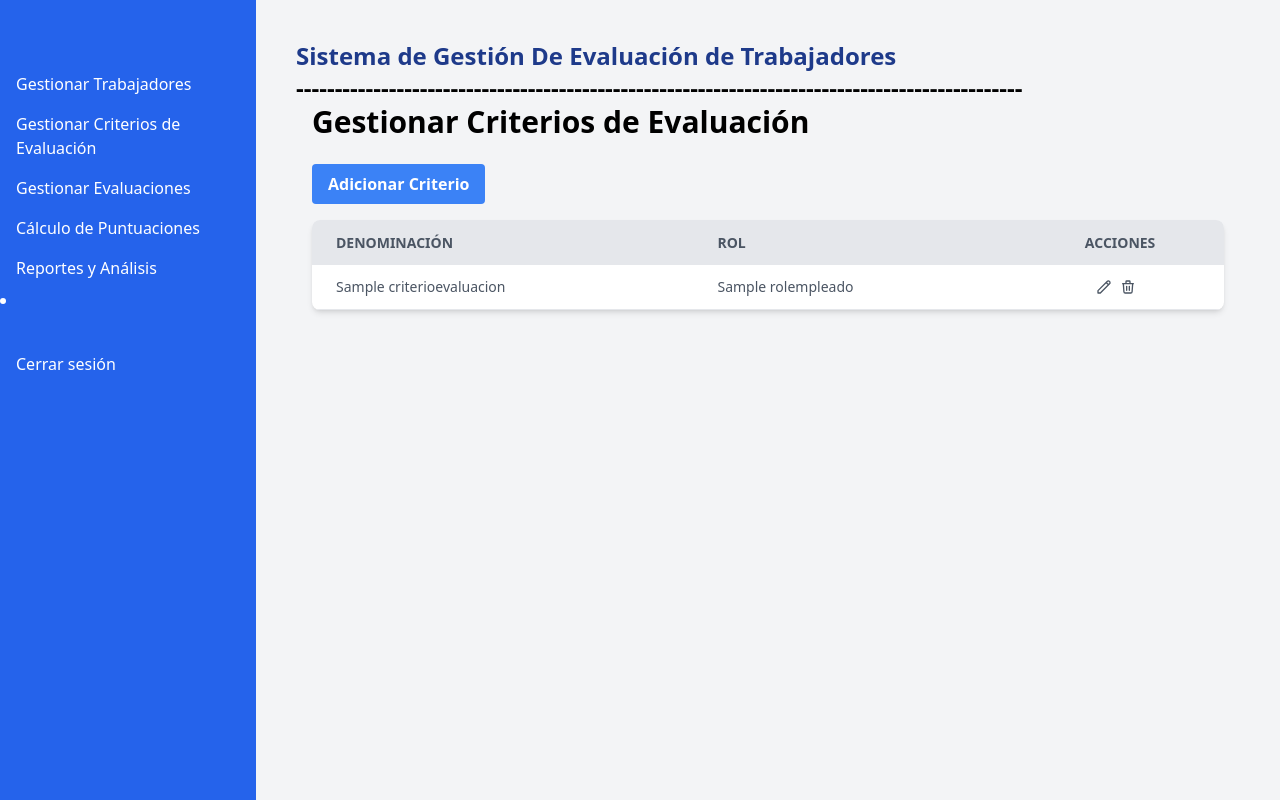
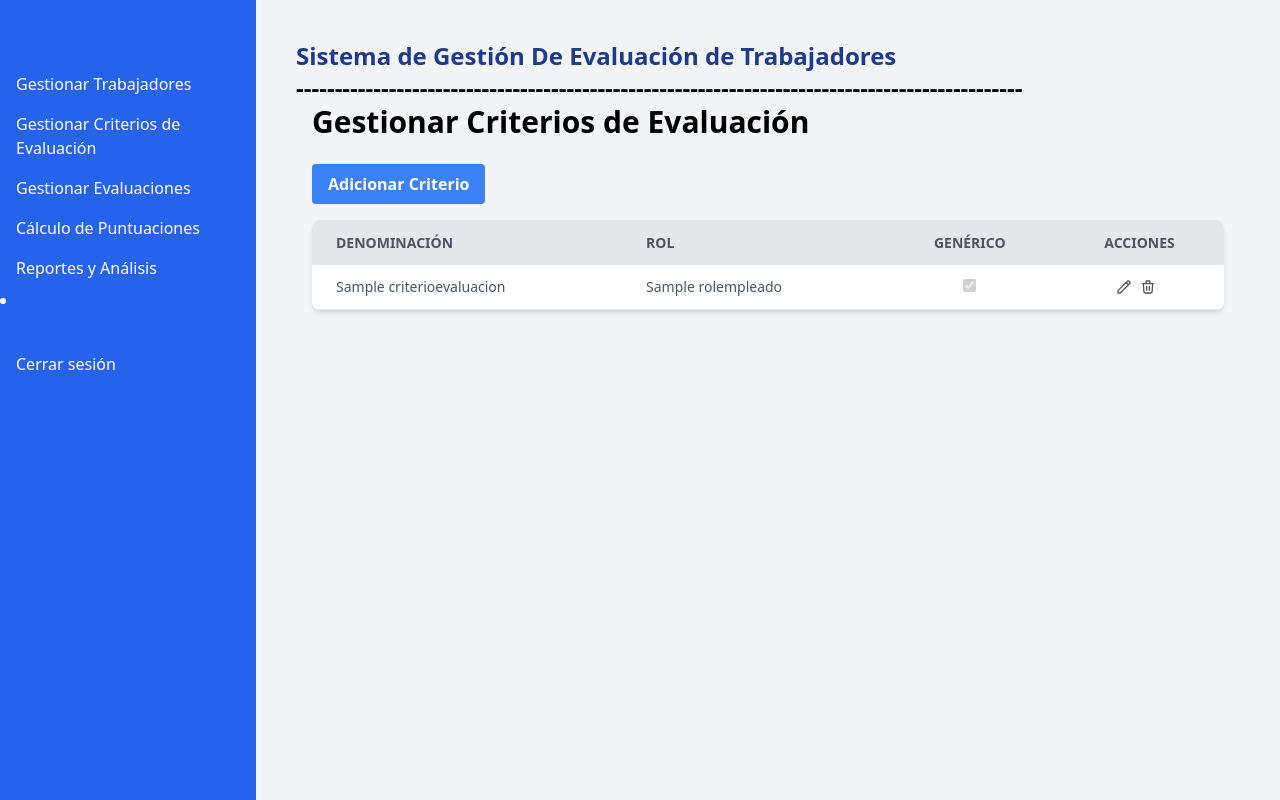
Before and after one commit to tumbarell89/DjangoProyect, a Django app: page /gestionar-criterios-evaluacion/ in a window 1280 px wide. Run offline with Django 5.2, Linux system fonts and the light colour scheme; a user stored in the database is signed in; tables that the repository leaves empty hold one stand-in row (values such as "Sample post"); some libraries are stand-ins or nearby versions.

Commit message:
modificando criterios de evaluacion adicionando para marcar tipo generico

```diff
--- a/empleados/forms.py
+++ b/empleados/forms.py
@@ -30,7 +30,7 @@ class UserEmpleadoForm(forms.ModelForm):
 class CriterioEvaluacionForm(forms.ModelForm):
     class Meta:
         model = CriterioEvaluacion
-        fields = ['denominacion', 'rol']
+        fields = ['denominacion', 'rol', 'generico']
 
 class EvaluacionForm(forms.ModelForm):
     mes_inicial = forms.DateField(widget=forms.DateInput(attrs={'type': 'date'}))
--- a/empleados/models.py
+++ b/empleados/models.py
@@ -28,6 +28,7 @@ class Empleado(models.Model):
 class CriterioEvaluacion(models.Model):
     denominacion = models.CharField(max_length=200)
     rol = models.ForeignKey(RolEmpleado, on_delete=models.CASCADE)
+    generico = models.BooleanField(default=False)
 
     def __str__(self):
         return f"{self.denominacion} - {self.rol}"
--- a/empleados/templates/empleados/gestionar_criterios_evaluacion.html
+++ b/empleados/templates/empleados/gestionar_criterios_evaluacion.html
@@ -15,6 +15,7 @@
                 <tr class="bg-gray-200 text-gray-600 uppercase text-sm leading-normal">
                     <th class="py-3 px-6 text-left">Denominación</th>
                     <th class="py-3 px-6 text-left">Rol</th>
+                    <th class="py-3 px-6 text-center">Genérico</th>
                     <th class="py-3 px-6 text-center">Acciones</th>
                 </tr>
             </thead>
@@ -26,6 +27,9 @@
                     </td>
                     <td class="py-3 px-6 text-left">
                         <span>{{ criterio.rol.denominacion }}</span>
+                    </td>
+                    <td class="py-3 px-6 text-center">
+                        <input type="checkbox" {% if criterio.generico %}checked{% endif %} disabled>
                     </td>
                     <td class="py-3 px-6 text-center">
                         <div class="flex item-center justify-center">
@@ -44,7 +48,7 @@
                 </tr>
                 {% empty %}
                 <tr>
-                    <td colspan="3" class="py-3 px-6 text-center">No hay criterios de evaluación registrados.</td>
+                    <td colspan="4" class="py-3 px-6 text-center">No hay criterios de evaluación registrados.</td>
                 </tr>
                 {% endfor %}
             </tbody>
@@ -73,6 +77,12 @@
                                 <option value="{{ rol.id }}">{{ rol.denominacion }}</option>
                             {% endfor %}
                         </select>
+                    </div>
+                    <div class="mb-4">
+                        <label for="generico" class="inline-flex items-center">
+                            <input type="checkbox" id="generico" name="generico" class="form-checkbox h-5 w-5 text-blue-600">
+                            <span class="ml-2 text-gray-700">Genérico</span>
+                        </label>
                     </div>
                     <div class="items-center px-4 py-3">
                         <button id="btnSaveCriterio" type="button" class="px-4 py-2 bg-blue-500 text-white text-base font-medium rounded-md w-full shadow-sm hover:bg-blue-700 focus:outline-none focus:ring-2 focus:ring-blue-300">
@@ -145,6 +155,7 @@ document.addEventListener('DOMContentLoaded', function() {
                 document.getElementById('criterioId').value = data.id;
                 document.getElementById('denominacion').value = data.denominacion;
                 document.getElementById('rol').value = data.rol;
+                document.getElementById('generico').checked = data.generico;
             });
     }
 
--- a/empleados/views.py
+++ b/empleados/views.py
@@ -138,6 +138,7 @@ def obtener_criterio(request, criterio_id):
         'id': criterio.id,
         'denominacion': criterio.denominacion,
         'rol': criterio.rol.id,
+        'generico': criterio.generico,
     }
     return JsonResponse(data)
 
```
